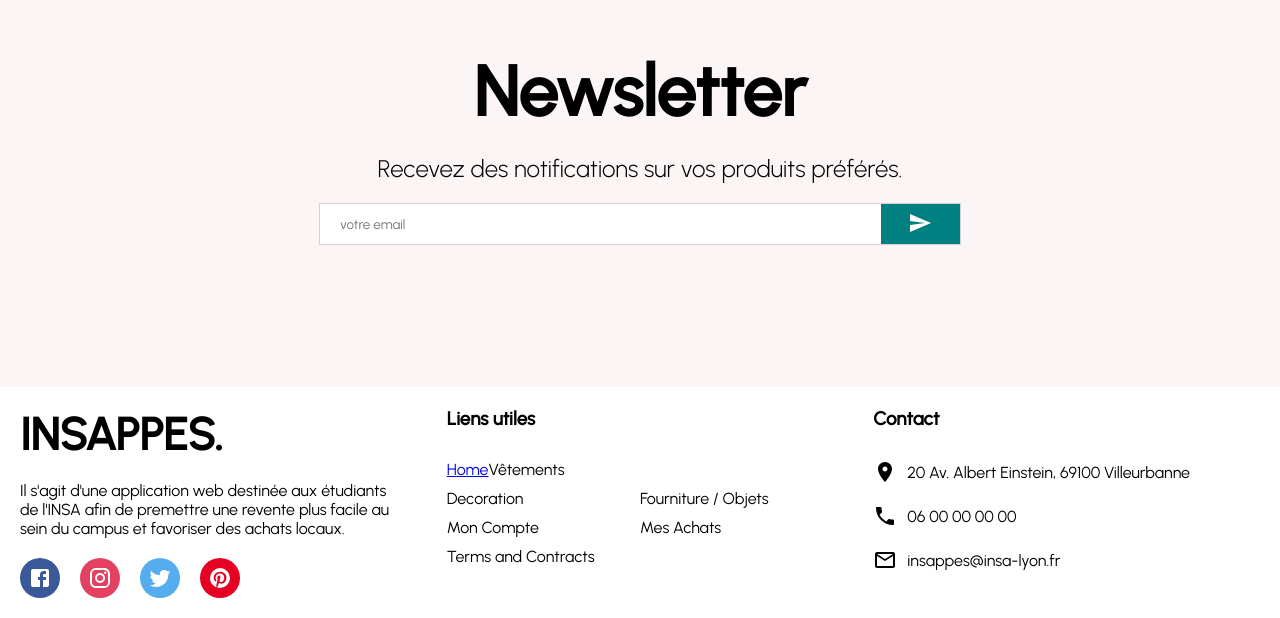
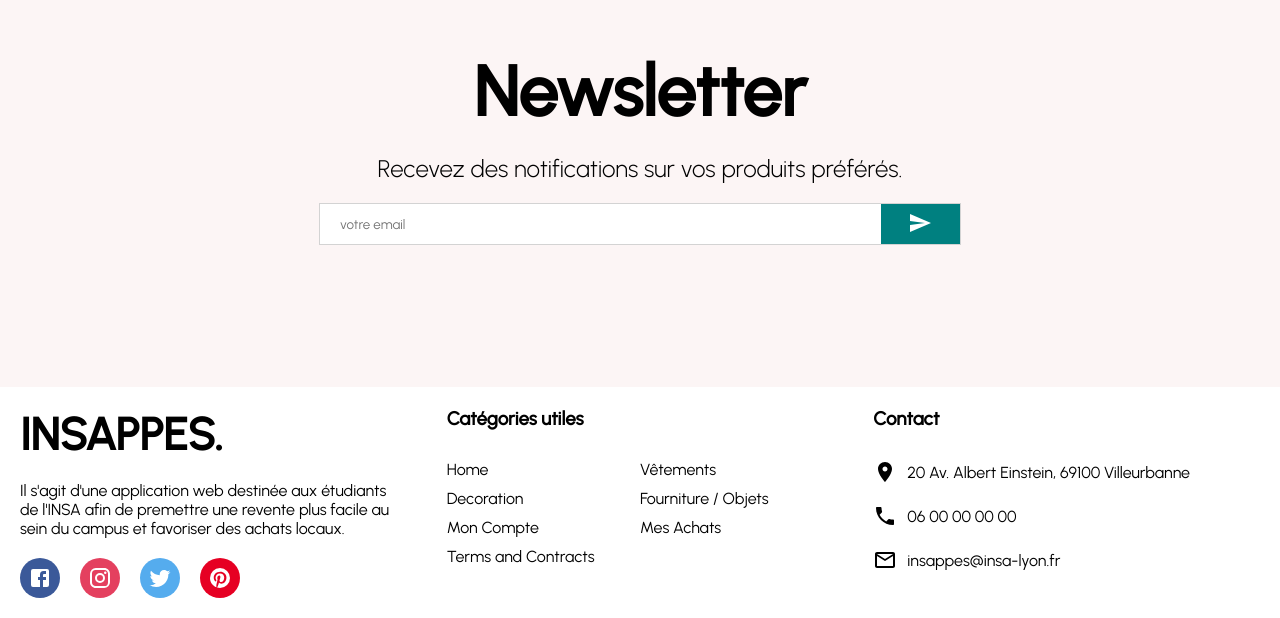
Before and after one commit to linabm/WEB-project, a React (Create React App) app: page / in a window 1280 px wide. Shown: the part 1829-2447 px from the top of the page. Built offline with nearby package versions, Linux system fonts and the light colour scheme; no server answers.

Commit message:
Update Footer.jsx

```diff
--- a/src/components/Footer.jsx
+++ b/src/components/Footer.jsx
@@ -105,11 +105,9 @@ return (
         </SocialContainer>
     </Left>
     <Center>
-        <Title>Liens utiles</Title>
+        <Title>Catégories utiles</Title>
         <List>
-            <Link to='/'>
         <ListItem>Home</ListItem>
-            </Link>
         <ListItem>Vêtements</ListItem>
         <ListItem>Decoration</ListItem>
         <ListItem>Fourniture / Objets</ListItem>
```
